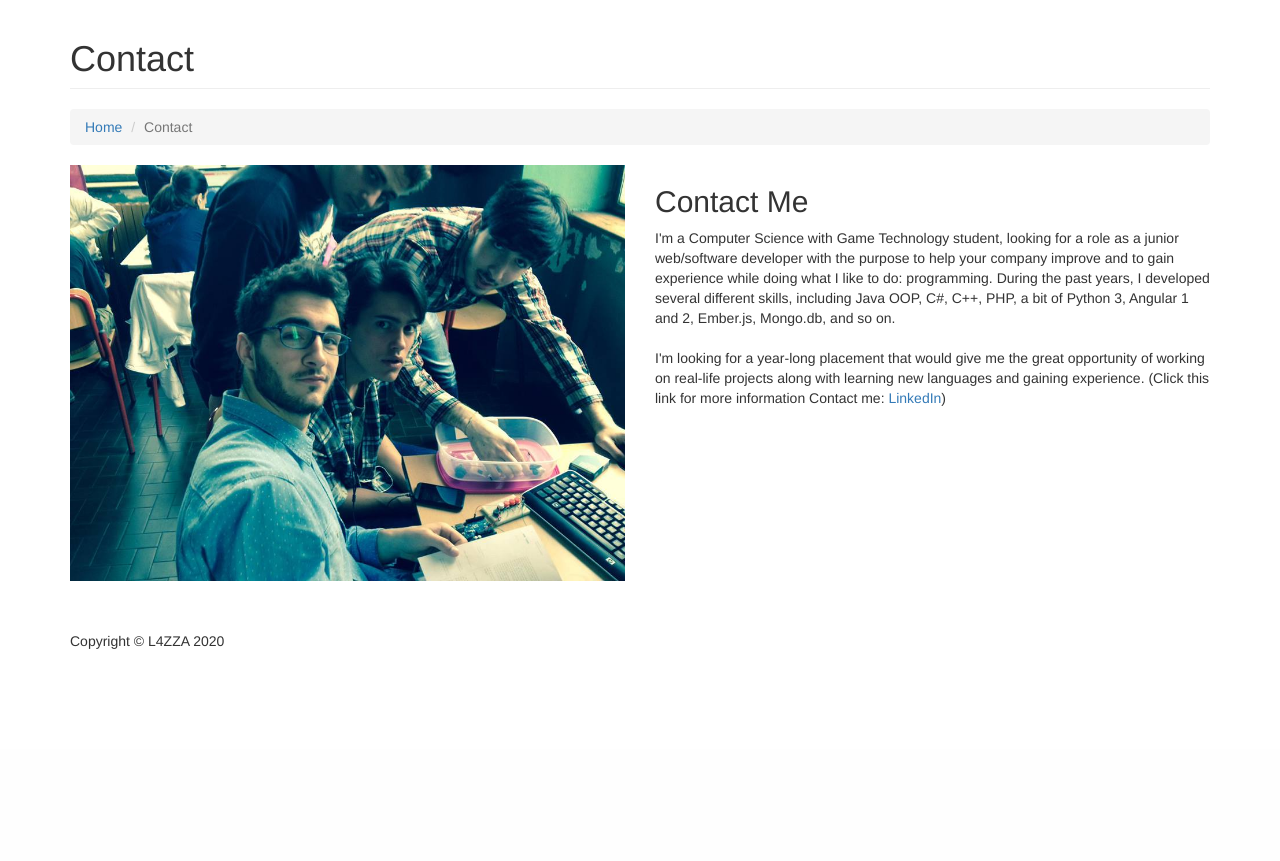
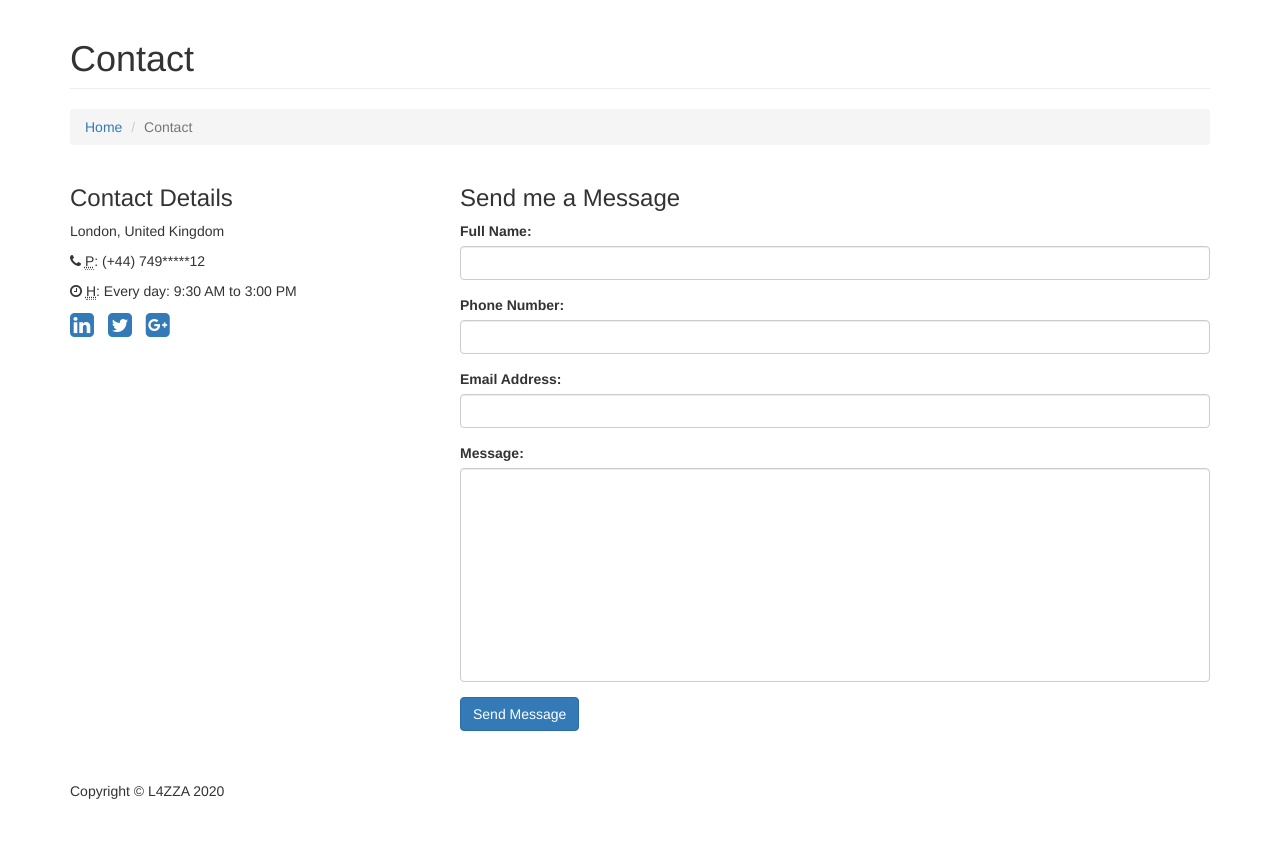
Before and after one commit to L4ZZA/portfolio, a Django app: page /contact/ in a window 1280 px wide. Shown: the part 51-912 px from the top of the page. Before the commit the page ends 700 px from the top, so only its background shows below. Run offline with Django 3.2, Linux system fonts and the light colour scheme; some libraries are stand-ins or nearby versions.

Commit message:
Added font awesome and fixed contact page

```diff
--- a/templates/common/base.html
+++ b/templates/common/base.html
@@ -8,7 +8,7 @@
 
     {% load static %}
     <link rel="stylesheet" href="{% static '/css/style.css' %}" type="text/css">
-    <link rel="stylesheet" href="{% static '/css/font-awesome.min.css' %}" type="text/css">
+    <link rel="stylesheet" href="https://stackpath.bootstrapcdn.com/font-awesome/4.7.0/css/font-awesome.min.css" type="text/css">
     <!-- <link rel="stylesheet" href="https://stackpath.bootstrapcdn.com/bootstrap/4.4.1/css/bootstrap.min.css" integrity="sha384-Vkoo8x4CGsO3+Hhxv8T/Q5PaXtkKtu6ug5TOeNV6gBiFeWPGFN9MuhOf23Q9Ifjh" crossorigin="anonymous"> -->
     <link rel="stylesheet" href="{% static '/css/bootstrap.min.css' %}" type="text/css">
     {% block page_only_style %}
--- a/templates/contact.html
+++ b/templates/contact.html
@@ -27,19 +27,75 @@
 </div>
 <!-- /.row -->
 
-<!-- Intro Content -->
+
+<!-- Content Row -->
 <div class="row">
-    <div class="col-md-6">
-        <img class="img-responsive" src="{% static 'images/me.jpg' %}" alt=" Working on Arduino" title="Working on Arduino">
+    <!-- Contact Details -->
+    <div class="col-md-4">
+        <h3>Contact Details</h3>
+        <p>
+            London, United Kingdom<br>
+        </p>
+        <p><i class="fa fa-phone"></i>
+            <abbr title="Phone">P</abbr>: (+44) 749*****12
+        </p>
+        <p><i class="fa fa-clock-o"></i>
+            <abbr title="Hours">H</abbr>: Every day: 9:30 AM to 3:00 PM</p>
+        <ul class="list-unstyled list-inline list-social-icons">
+            <li>
+                <a href="https://www.linkedin.com/in/pietro-lazzarotto/" target="_blank"><i
+                        class="fa fa-linkedin-square fa-2x"></i></a>
+            </li>
+            <li>
+                <a href="https://twitter.com/LazzaLazz" target="_blank"><i class="fa fa-twitter-square fa-2x"></i></a>
+            </li>
+            <li>
+                <a href="https://plus.google.com/u/0/103908236624968000267" target="_blank"><i
+                        class="fa fa-google-plus-square fa-2x"></i></a>
+            </li>
+        </ul>
     </div>
-    <div class="col-md-6">
-        <h2>{{ title }} Me</h2>
-        <p>I'm a Computer Science with Game Technology student, looking for a role as a junior web/software developer with the purpose to help your company improve and to gain experience while doing what I like to do: programming.
-            During the past years, I developed several different skills, including Java OOP, C#, C++, PHP, a bit of Python 3,  Angular 1 and 2, Ember.js, Mongo.db, and so on.
-            <br><br>
-            I'm looking for a year-long placement that would give me the great opportunity of working on real-life projects along with learning new languages and gaining experience.  (Click this link for more information {{ title }} me: <a href="https://uk.linkedin.com/in/pietro-lazzarotto-0737a611b">LinkedIn</a>)</p>
+
+    <!-- Contact Form -->
+    <!-- In order to set the email address and subject line for the contact form go to the bin/contact_me.php file. -->
+    <div class="col-md-8">
+        <h3>Send me a Message</h3>
+        <form name="sentMessage" id="contactForm" novalidate>
+            <div class="control-group form-group">
+                <div class="controls">
+                    <label>Full Name:</label>
+                    <input type="text" class="form-control" id="name" required
+                        data-validation-required-message="Please enter your name.">
+                    <p class="help-block"></p>
+                </div>
+            </div>
+            <div class="control-group form-group">
+                <div class="controls">
+                    <label>Phone Number:</label>
+                    <input type="tel" class="form-control" id="phone" required
+                        data-validation-required-message="Please enter your phone number.">
+                </div>
+            </div>
+            <div class="control-group form-group">
+                <div class="controls">
+                    <label>Email Address:</label>
+                    <input type="email" class="form-control" id="email" required
+                        data-validation-required-message="Please enter your email address.">
+                </div>
+            </div>
+            <div class="control-group form-group">
+                <div class="controls">
+                    <label>Message:</label>
+                    <textarea rows="10" cols="100" class="form-control" id="message" required
+                        data-validation-required-message="Please enter your message" maxlength="999"
+                        style="resize:none"></textarea>
+                </div>
+            </div>
+            <div id="success"></div>
+            <!-- For success/fail messages -->
+            <button type="submit" class="btn btn-primary">Send Message</button>
+        </form>
     </div>
 </div>
-<!-- /.row -->
 
 {% endblock %}
```
